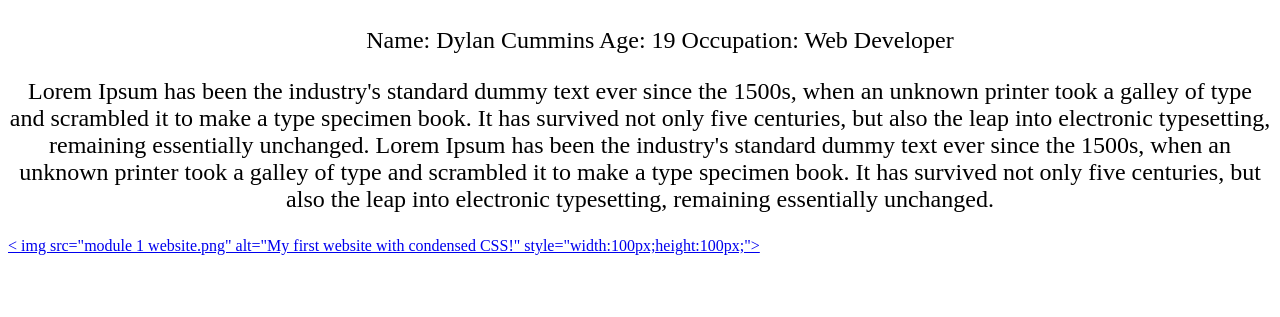
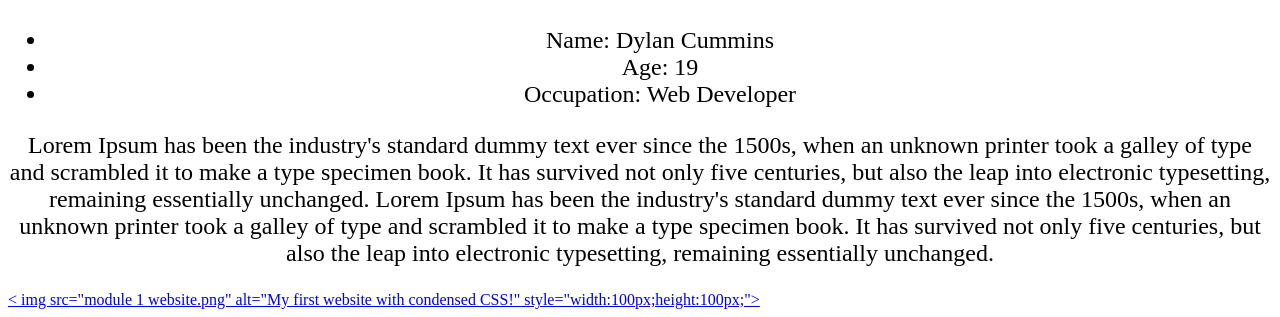
Before and after one commit to DylanCummins4167/portfolio-module-2, a plain HTML site: page index.html in a window 1280 px wide. Shown: the part 1132-1449 px from the top of the page. Before the commit the page ends 1395 px from the top, so only its background shows below. Drawn offline with Linux system fonts and the light colour scheme.

Commit message:
Update index.html

```diff
--- a/index.html
+++ b/index.html
@@ -64,9 +64,9 @@
                     <div class="row mt-3">
                         <div class="col-md-6">
                             <ul>
-                                Name: Dylan Cummins</li>
-                                Age: 19</li>
-                                Occupation: Web Developer</li>
+                                <li> Name: Dylan Cummins</li>
+                                <li> Age: 19</li>
+                                <li> Occupation: Web Developer</li>
 
                             </ul>
                         </div>
```
